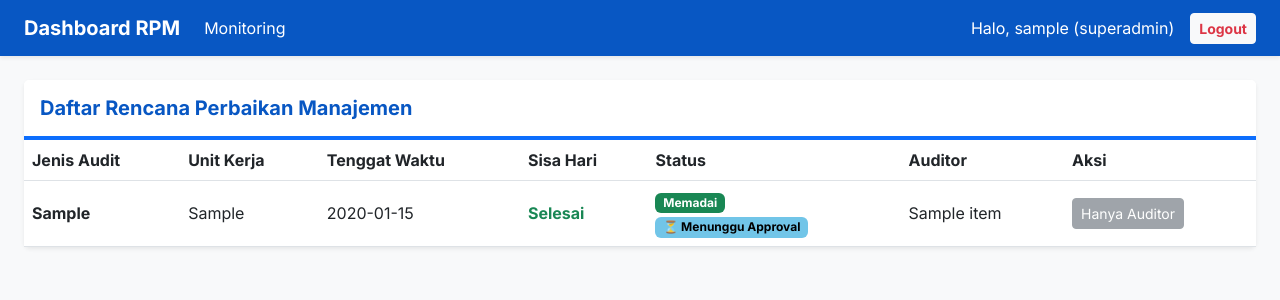
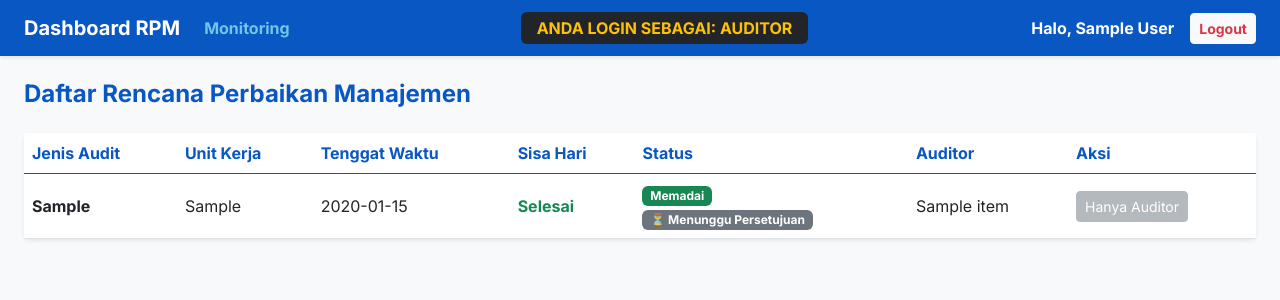
Before and after one commit to TasserFace/Dashboard-Audit-RPM, a Flask app: template templates/index.html in a window 1280 px wide. Shown: the top 300 px of the page. Run offline with Flask 3, Linux system fonts and the light colour scheme; the visitor is signed in with stand-in values (Sample User, id 1); tables that the repository leaves empty hold one stand-in row (values such as "Sample post"); the template is opened without the code that fills it: most values are stand-ins (such as "Sample title", 1, 10 or a date in 2020).

Commit message:
Update index.html

```diff
--- a/templates/index.html
+++ b/templates/index.html
@@ -6,30 +6,36 @@
     <link href="https://fonts.googleapis.com/css2?family=Inter:wght@400;600;700&display=swap" rel="stylesheet">
     <link href="https://cdn.jsdelivr.net/npm/bootstrap@5.3.0/dist/css/bootstrap.min.css" rel="stylesheet">
     <style>
-        body { font-family: 'Inter', sans-serif; }
+        body { font-family: 'Inter', sans-serif; color: #0857C3; }
         .bg-nusantara { background-color: #0857C3 !important; }
         .bg-cakrawala { background-color: #307FE2 !important; }
-        .bg-mentari { background-color: #71C5E8 !important; color: #000; }
-        .btn-cakrawala { background-color: #307FE2; color: white; border: none; }
-        .btn-cakrawala:hover { background-color: #0857C3; color: white; }
+        .text-nusantara { color: #0857C3 !important; }
+        .text-mentari { color: #71C5E8 !important; }
+        .table-header { color: #0857C3 !important; font-weight: bold; border-bottom: 2px solid #0857C3; }
     </style>
 </head>
 <body class="bg-light">
-    <!-- Navbar Dinamis -->
+    <!-- Navbar -->
     <nav class="navbar navbar-expand-lg navbar-dark bg-nusantara mb-4 shadow-sm">
         <div class="container-fluid px-4">
-            <a class="navbar-brand fw-bold" href="/">Dashboard RPM</a>
+            <a class="navbar-brand fw-bold text-white" href="/">Dashboard RPM</a>
             <div class="collapse navbar-collapse">
                 <ul class="navbar-nav me-auto mb-2 mb-lg-0">
-                    <li class="nav-item"><a class="nav-link active" href="/">Monitoring</a></li>
+                    <li class="nav-item"><a class="nav-link active text-mentari fw-bold" href="/">Monitoring</a></li>
                     {% if session['role'] == 'auditor' %}
-                    <li class="nav-item"><a class="nav-link" href="/input">Tambah RPM</a></li>
+                    <li class="nav-item"><a class="nav-link text-white" href="/input">Tambah RPM</a></li>
                     {% elif session['role'] == 'ketuatim' %}
                     <li class="nav-item"><a class="nav-link text-warning fw-bold" href="/approval">Menu Approval</a></li>
                     {% endif %}
                 </ul>
-                <div class="d-flex text-white align-items-center">
-                    <span class="me-3">Halo, {{ session['username'] }} ({{ session['role'] }})</span>
+
+                <!-- Center Info Role -->
+                <div class="mx-auto text-warning fw-bold text-uppercase px-3 py-1 bg-dark rounded">
+                    Anda Login Sebagai: {{ 'Ketua Tim Audit' if session['role'] == 'ketuatim' else 'Auditor' }}
+                </div>
+
+                <div class="d-flex text-white align-items-center ms-auto">
+                    <span class="me-3 fw-bold">Halo, {{ session['nama_lengkap'] }}</span>
                     <a href="/logout" class="btn btn-sm btn-light text-danger fw-bold">Logout</a>
                 </div>
             </div>
@@ -41,41 +47,37 @@
           {% if messages %}{% for category, message in messages %}<div class="alert alert-{{ category }}">{{ message }}</div>{% endfor %}{% endif %}
         {% endwith %}
 
+        <h4 class="fw-bold mb-4 text-nusantara">Daftar Rencana Perbaikan Manajemen</h4>
         <div class="card shadow-sm border-0">
-            <div class="card-header bg-white py-3 border-bottom border-4 border-primary">
-                <h5 class="mb-0 fw-bold" style="color: #0857C3;">Daftar Rencana Perbaikan Manajemen</h5>
-            </div>
             <div class="card-body p-0">
-                <table class="table align-middle mb-0 table-hover">
-                    <thead class="bg-cakrawala text-white">
+                <table class="table align-middle mb-0 table-hover text-nusantara">
+                    <thead>
                         <tr>
-                            <th>Jenis Audit</th><th>Unit Kerja</th><th>Tenggat Waktu</th>
-                            <th>Sisa Hari</th><th>Status</th><th>Auditor</th><th>Aksi</th>
+                            <th class="table-header">Jenis Audit</th><th class="table-header">Unit Kerja</th><th class="table-header">Tenggat Waktu</th>
+                            <th class="table-header">Sisa Hari</th><th class="table-header text-dark">Status</th><th class="table-header">Auditor</th><th class="table-header">Aksi</th>
                         </tr>
                     </thead>
                     <tbody>
                         {% for item in data %}
-                        <tr class="{% if item.sisa_hari <= 14 and item.status != 'Memadai' %}table-danger{% endif %}">
-                            <td data-bs-toggle="modal" data-bs-target="#modalDetail{{ item.id }}"><strong>{{ item.jenis_audit }}</strong></td>
-                            <td data-bs-toggle="modal" data-bs-target="#modalDetail{{ item.id }}">{{ item.unit_kerja }}</td>
-                            <td data-bs-toggle="modal" data-bs-target="#modalDetail{{ item.id }}">{{ item.tenggat_waktu.strftime('%d-%m-%Y') }}</td>
-                            <td data-bs-toggle="modal" data-bs-target="#modalDetail{{ item.id }}">
+                        <tr>
+                            <td><strong>{{ item.jenis_audit }}</strong></td>
+                            <td>{{ item.unit_kerja }}</td>
+                            <td>{{ item.tenggat_waktu.strftime('%d-%m-%Y') }}</td>
+                            <td>
                                 {% if item.status == 'Memadai' %}<span class="text-success fw-bold">Selesai</span>
                                 {% elif item.sisa_hari < 0 %}<span class="text-danger fw-bold">Lewat {{ item.sisa_hari|abs }} Hari</span>
-                                {% else %}<span class="fw-bold">{{ item.sisa_hari }} Hari</span>{% endif %}
+                                {% else %}<span class="fw-bold text-nusantara">{{ item.sisa_hari }} Hari</span>{% endif %}
                             </td>
                             <td>
                                 <span class="badge {% if item.status == 'Memadai' %} bg-success {% elif item.status == 'Belum Memadai' %} bg-danger {% else %} bg-warning text-dark {% endif %}">{{ item.status }}</span>
-                                {% if item.status_approval == 'Menunggu Approval' %}
-                                <br><span class="badge bg-mentari mt-1">⏳ Menunggu Approval</span>
-                                {% endif %}
+                                {% if item.status_approval == 'Menunggu Approval' %}<br><span class="badge bg-secondary mt-1">⏳ Menunggu Persetujuan</span>{% endif %}
                             </td>
-                            <td data-bs-toggle="modal" data-bs-target="#modalDetail{{ item.id }}">{{ item.nama_auditor }}</td>
+                            <td>{{ item.nama_auditor }}</td>
                             <td>
                                 {% if session['role'] == 'auditor' %}
-                                <a href="/edit/{{ item.id }}" class="btn btn-sm btn-cakrawala">Tindak Lanjut</a>
+                                <a href="/edit/{{ item.id }}" class="btn btn-sm btn-secondary fw-bold text-white">Tindak Lanjut</a>
                                 {% else %}
-                                <button class="btn btn-sm btn-secondary" disabled>Hanya Auditor</button>
+                                <button class="btn btn-sm btn-secondary opacity-50" disabled>Hanya Auditor</button>
                                 {% endif %}
                             </td>
                         </tr>
@@ -85,29 +87,5 @@
             </div>
         </div>
     </div>
-
-    <!-- Modal Pop-up diletakkan di luar tabel -->
-    {% for item in data %}
-    <div class="modal fade" id="modalDetail{{ item.id }}" tabindex="-1">
-      <div class="modal-dialog">
-        <div class="modal-content border-0">
-          <div class="modal-header bg-cakrawala text-white">
-            <h5 class="modal-title fw-bold">Rincian RPM: {{ item.unit_kerja }}</h5>
-            <button type="button" class="btn-close btn-close-white" data-bs-dismiss="modal"></button>
-          </div>
-          <div class="modal-body">
-            <h6 class="fw-bold text-secondary">Deskripsi Tindak Lanjut:</h6>
-            <p class="border p-2 rounded bg-light">{{ item.deskripsi }}</p>
-            <h6 class="fw-bold text-secondary mt-3">Kontak Auditee:</h6>
-            <table class="table table-sm">
-                <tr><td>Nama PIC:</td><td><strong>{{ item.nama_pic }}</strong></td></tr>
-                <tr><td>No. WA PIC:</td><td><strong>{{ item.wa_auditee }}</strong></td></tr>
-            </table>
-          </div>
-        </div>
-      </div>
-    </div>
-    {% endfor %}
-    <script src="https://cdn.jsdelivr.net/npm/bootstrap@5.3.0/dist/js/bootstrap.bundle.min.js"></script>
 </body>
 </html>
```
